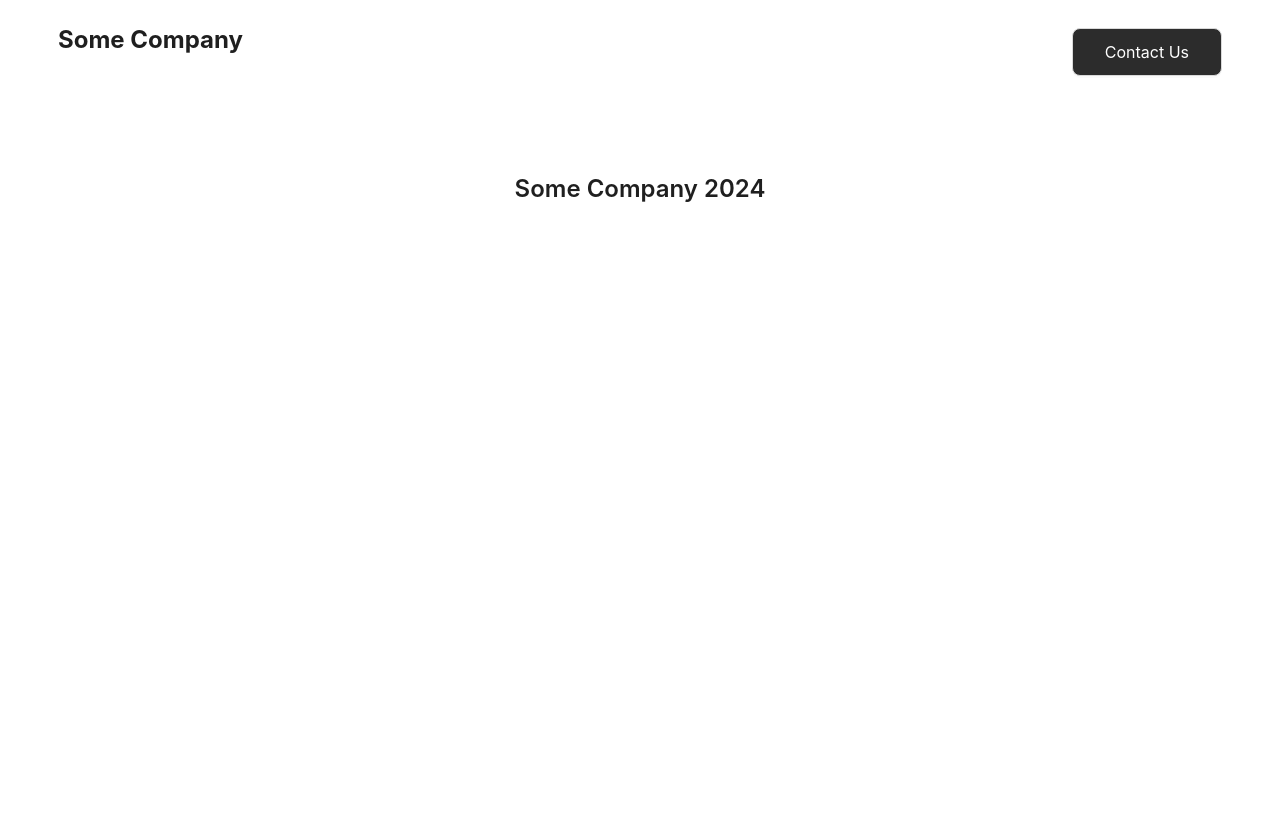
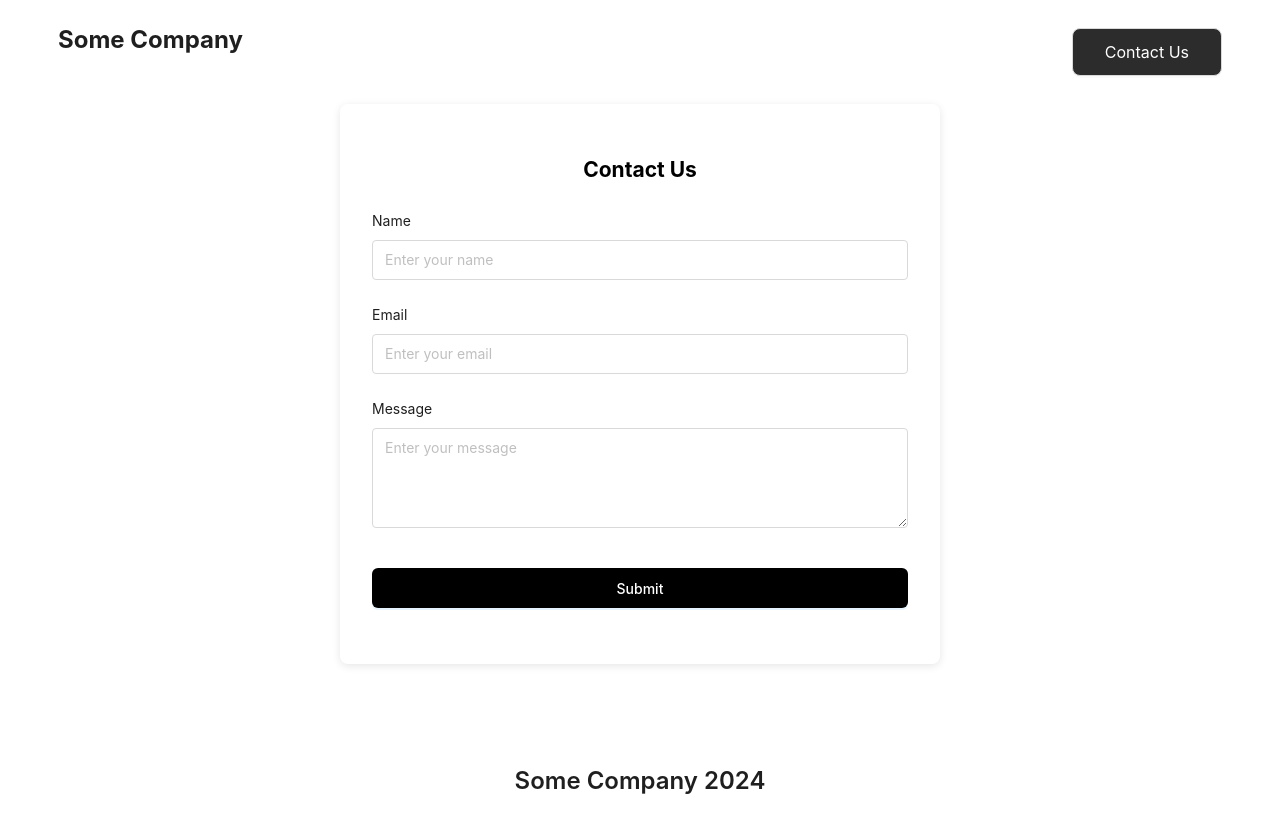
Before and after one commit to Churina-Margaery/some-company, a React (Vite) app in the folder frontend/: page /contacts in a window 1280 px wide. Shown: the top 832 px of the page. Before the commit the page ends 800 px from the top, so only its background shows below. Built offline with nearby package versions, Linux system fonts and the light colour scheme.

Commit message:
contact page complete

```diff
--- a/frontend/package.json
+++ b/frontend/package.json
@@ -10,11 +10,14 @@
     "preview": "vite preview"
   },
   "dependencies": {
+    "@hookform/resolvers": "^5.0.1",
+    "@types/styled-components": "^5.1.34",
     "antd": "^5.25.1",
     "lite-youtube-embed": "^0.3.3",
     "react": "^18.2.0",
     "react-dom": "^18.2.0",
     "react-helmet-async": "^2.0.5",
+    "react-hook-form": "^7.56.3",
     "react-lite-youtube-embed": "^2.5.1",
     "react-router-dom": "^7.6.0",
     "styled-components": "^6.1.18"
--- /dev/null
+++ b/frontend/src/components/contact-form/contact-form.tsx
@@ -0,0 +1,162 @@
+import { useForm, Controller, FormProvider } from 'react-hook-form';
+import { Form, Input, Button } from 'antd';
+import styled from 'styled-components';
+import { useState } from 'react';
+import Message from '../message/message';
+
+interface FormValues {
+  name: string;
+  email: string;
+  message: string;
+}
+
+const StyledForm = styled(Form)`
+  max-width: 600px;
+  margin: 2rem auto;
+  padding: 2rem;
+  box-shadow: 0 2px 8px rgba(0, 0, 0, 0.1);
+  border-radius: 8px;
+`;
+
+const FormTitle = styled.h2`
+  text-align: center;
+  margin-bottom: 1.5rem;
+  color:rgb(0, 0, 0);
+`;
+
+const StyledInput = styled(Input)`
+  &&& {
+    border-radius: 4px;
+    padding: 8px 12px;
+    transition: all 0.3s;
+
+    &:focus {
+      border-color:rgb(0, 0, 0);
+      box-shadow: 0 0 0 2px rgba(24, 144, 255, 0.2);
+    }
+  }
+`;
+
+const StyledTextArea = styled(Input.TextArea)`
+  &&& {
+    border-radius: 4px;
+    padding: 8px 12px;
+    resize: vertical;
+    min-height: 100px;
+
+    &:focus {
+      border-color:rgb(0, 0, 0);
+      box-shadow: 0 0 0 2px rgba(24, 144, 255, 0.2);
+    }
+  }
+`;
+
+const SubmitButton = styled(Button)`
+  width: 100%;
+  margin-top: 1rem;
+  background-color:rgb(0, 0, 0);
+  color: white;
+  height: 40px;
+  font-weight: 500;
+
+  &:hover {
+    background-color: rgb(0, 0, 0) !important;
+    color: white !important;
+  }
+`;
+
+const ErrorText = styled.span`
+  color: #ff4d4f;
+  font-size: 0.875rem;
+  margin-top: 4px;
+  display: block;
+`;
+
+export const ContactForm = () => {
+  const [isSubmitted, setIsSubmitted] = useState(false);
+  const methods = useForm<FormValues>({
+    defaultValues: {
+      name: '',
+      email: '',
+      message: ''
+    }
+  });
+
+  const onSubmit = (data: FormValues) => {
+    console.log(data);
+    // Здесь будет логика отправки формы
+    setIsSubmitted(true);
+    methods.reset();
+  };
+
+  return (
+    <>
+      {isSubmitted ? (
+        <Message />
+      ) : (
+        <FormProvider {...methods}>
+          <StyledForm
+            layout="vertical"
+            onFinish={methods.handleSubmit(onSubmit)}
+          >
+            <FormTitle>Contact Us</FormTitle>
+
+            <Form.Item label="Name">
+              <Controller
+                name="name"
+                control={methods.control}
+                rules={{ required: 'Name is required' }}
+                render={({ field, fieldState }) => (
+                  <>
+                    <StyledInput {...field} placeholder="Enter your name" />
+                    {fieldState.error && <ErrorText>{fieldState.error.message}</ErrorText>}
+                  </>
+                )}
+              />
+            </Form.Item>
+
+            <Form.Item label="Email">
+              <Controller
+                name="email"
+                control={methods.control}
+                rules={{
+                  required: 'Email is required',
+                  pattern: {
+                    value: /^[A-Z0-9._%+-]+@[A-Z0-9.-]+\.[A-Z]{2,}$/i,
+                    message: 'Invalid email address'
+                  }
+                }}
+                render={({ field, fieldState }) => (
+                  <>
+                    <StyledInput {...field} placeholder="Enter your email" />
+                    {fieldState.error && <ErrorText>{fieldState.error.message}</ErrorText>}
+                  </>
+                )}
+              />
+            </Form.Item>
+
+            <Form.Item label="Message">
+              <Controller
+                name="message"
+                control={methods.control}
+                rules={{ required: 'Message is required' }}
+                render={({ field, fieldState }) => (
+                  <>
+                    <StyledTextArea {...field} placeholder="Enter your message" />
+                    {fieldState.error && <ErrorText>{fieldState.error.message}</ErrorText>}
+                  </>
+                )}
+              />
+            </Form.Item>
+
+            <Form.Item>
+              <SubmitButton type="primary" htmlType="submit">
+                Submit
+              </SubmitButton>
+            </Form.Item>
+          </StyledForm>
+        </FormProvider>
+      )}
+    </>
+  );
+};
--- /dev/null
+++ b/frontend/src/components/message/message.tsx
@@ -0,0 +1,28 @@
+import React from 'react';
+import { Card } from 'antd';
+import styled from 'styled-components';
+
+const StyledCard = styled(Card)`
+  width: 100%;
+  max-width: 600px;
+  margin: 50px auto;
+  text-align: center;
+  border-radius: 16px;
+  box-shadow: 0 4px 20px rgba(0, 0, 0, 0.1);
+`;
+
+const Title = styled.h1`
+  font-size: 48px;
+  font-weight: bold;
+  margin: 0;
+`;
+
+const Message: React.FC = () => {
+  return (
+    <StyledCard>
+      <Title>Thank you for your message!</Title>
+    </StyledCard>
+  );
+};
+
+export default Message;
--- a/frontend/src/pages/contact-page/contact-page.tsx
+++ b/frontend/src/pages/contact-page/contact-page.tsx
@@ -1,11 +1,12 @@
 import { type JSX } from 'react'
 import Header from '../../components/header/header'
 import Footer from '../../components/footer/footer'
-
+import { ContactForm } from '../../components/contact-form/contact-form'
 export default function ContactPage(): JSX.Element {
   return (
     <>
       <Header />
+      <ContactForm />
       <Footer />
     </>
   )
```
Also changed, not shown: 1 other file (tests, documents, lock files or other folders).
